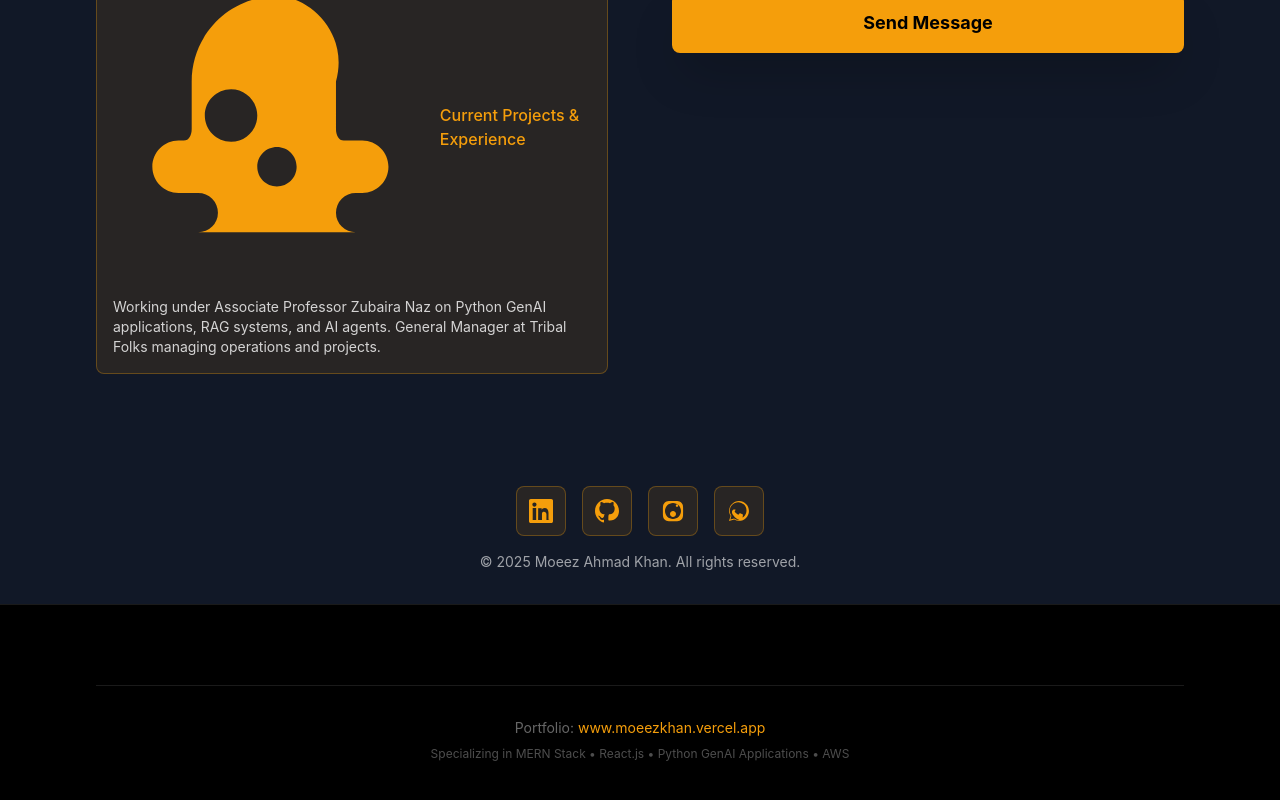
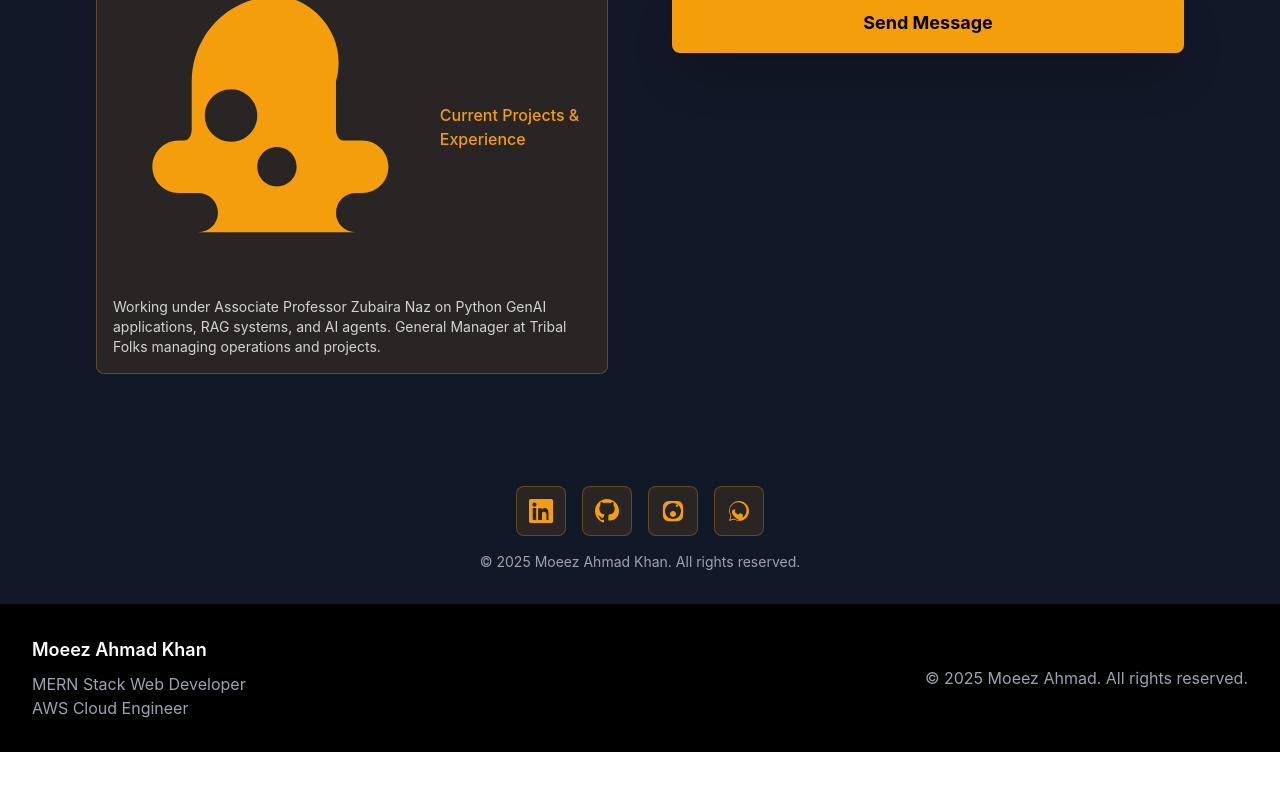
Before and after one commit to moeezahmadkhan/MoeezAhmadKhan, a Next.js app: page / in a window 1280 px wide. Shown: the part 5043-5843 px from the top of the page. After the commit the page ends 5795 px from the top, so only its background shows below. Built offline with nearby package versions, Linux system fonts and the light colour scheme.

Commit message:
footer changes

```diff
--- a/components/Footer.tsx
+++ b/components/Footer.tsx
@@ -1,43 +1,30 @@
-'use client'
-
-import React from 'react'
-import { HiCode } from 'react-icons/hi'
-import { AiOutlineLinkedin } from 'react-icons/ai'
+import React from 'react';
 
 const Footer = () => {
   return (
-    <footer className="bg-black border-t border-white/10">
-    <div className="max-w-6xl mx-auto px-4 sm:px-6 lg:px-8 py-12">
-        {/* <div className="grid md:grid-cols-2 gap-8 items-center">
+    <footer className="bg-black text-white py-4 px-4 sm:px-6 lg:py-8 lg:px-8">
+      <div className="container mx-auto max-w-7xl">
+        <div className="grid grid-cols-1 md:grid-cols-2 gap-8 items-center">
           <div className="text-center md:text-left">
-            <div className="text-white/60 mb-2">
-              © 2025 Moeez Ahmad Khan. All rights reserved.
-            </div>
-            <div className="text-primary font-medium">
+            <h3 className="text-white text-lg font-semibold mb-2">
+              Moeez Ahmad Khan
+            </h3>
+            <p className="text-gray-400">
               MERN Stack Web Developer
-            </div>
-            <div className="text-white/40 text-sm mt-1">
+            </p>
+            <p className="text-gray-400">
               AWS Cloud Engineer
-            </div>
+            </p>
           </div>
-        </div> */}
-
-
-        {/* Bottom section */}
-        <div className="mt-8 pt-8 border-t border-white/10 text-center">
-          <div className="text-white/40 text-sm">
-            <span>Portfolio: </span>
-            <a href="https://moeezkhan.vercel.app" className="text-primary hover:text-primary/80 transition-colors duration-300">
-              www.moeezkhan.vercel.app
-            </a>
-          </div>
-          <div className="text-white/30 text-xs mt-2">
-            Specializing in MERN Stack • React.js • Python GenAI Applications • AWS
+          <div className="text-center md:text-right">
+            <p className="text-gray-400">
+              © 2025 Moeez Ahmad. All rights reserved.
+            </p>
           </div>
         </div>
       </div>
     </footer>
-  )
-}
+  );
+};
 
-export default Footer
+export default Footer;
```
